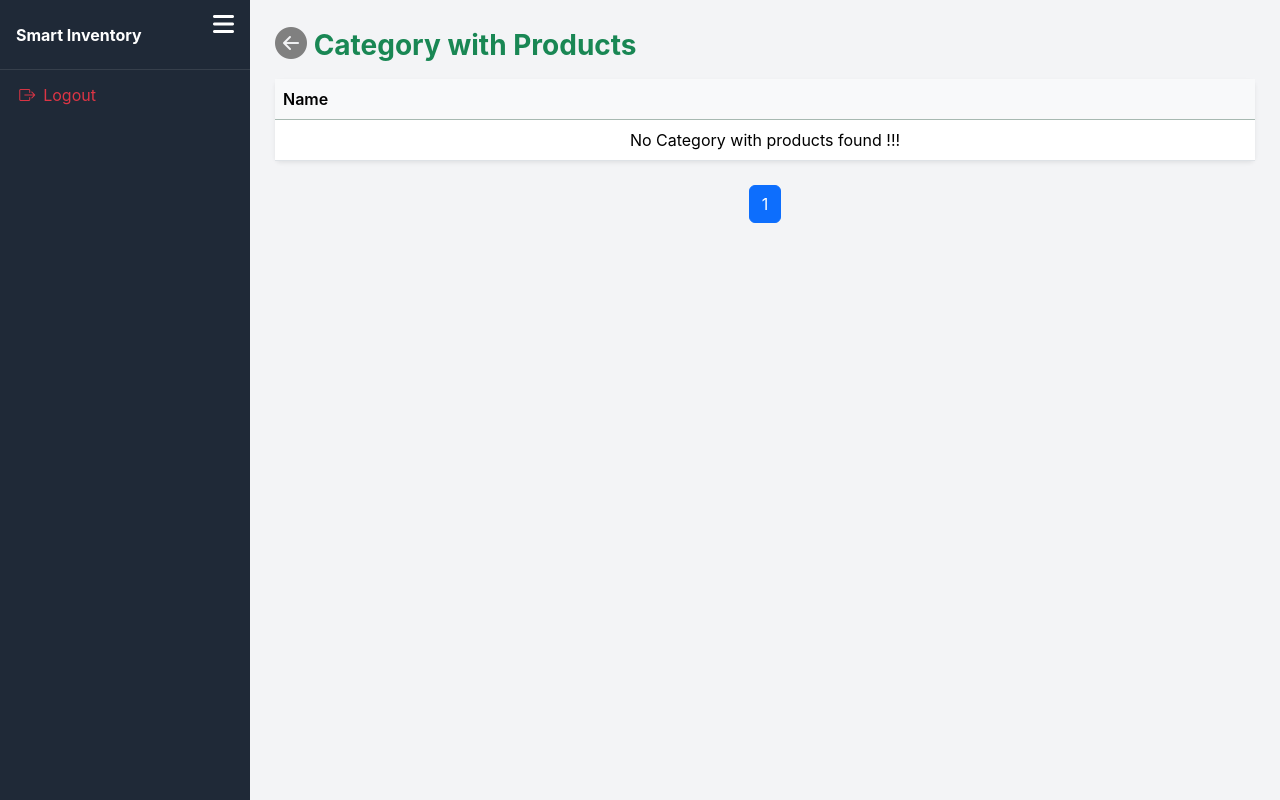
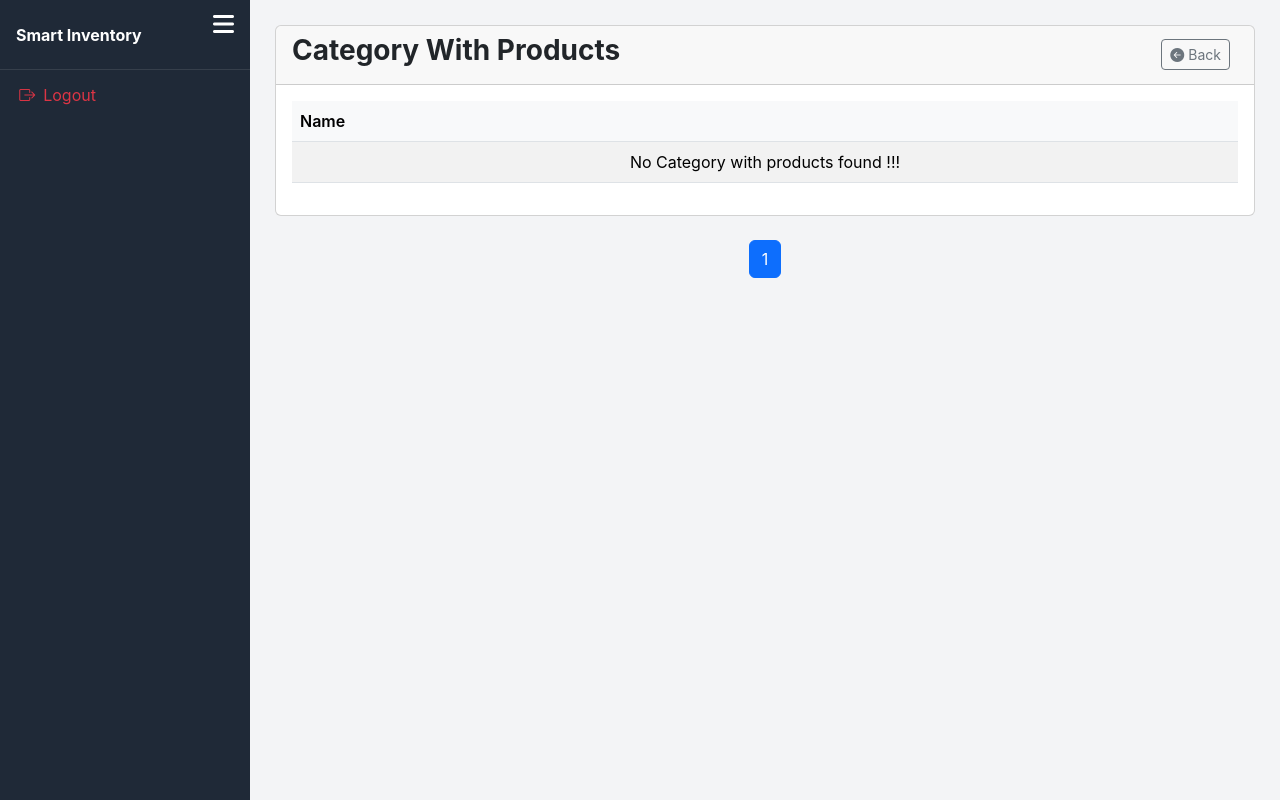
Before and after one commit to MahiKalavadia/inventory-management-system, a Django app: page /inventory/category/with-products/ in a window 1280 px wide. Run offline with Django 5.2, Linux system fonts and the light colour scheme; data that the repository does not hold is empty.

Commit message:
Changed the table structure

```diff
--- a/templates/inventory/category_with_products.html
+++ b/templates/inventory/category_with_products.html
@@ -12,16 +12,22 @@
     }
 
 </style>
-<h3 class="mb-3 text-success"><b><a href="{% url 'category_dashboard' %}" style="color: grey; font-size: 2rem;">
-        <i class="bi bi-arrow-left-circle-fill"></i></a>  Category with Products</b></h3>
-
-<table class="table table-hover align-middle bg-white shadow-sm rounded">
-    <thead class="table-success">
+<div class="card mb-4">
+   <div class="card-header d-flex justify-content-between align-items-center">
+           <h3><b>Category With Products</b></h3>
+           <div>
+              <a href="{% url 'category_dashboard' %}" class="btn btn-outline-secondary btn-sm me-2">
+                 <i class="bi bi-arrow-left-circle-fill"></i> Back
+              </a>
+          </div>
+        </div>
+        <div class="card-body">
+        <table class="table table-striped">
+            <thead>
                  <tr>
                    <th>Name</th>
                  </tr>
             </thead>
-
             <tbody>
         {% for product in page_obj %}
         <tr class="table-success">
@@ -34,6 +40,9 @@
         {% endfor %}
     </tbody>
         </table>
+    </div>
+</div>
+
 <!--Pagination-->
 <nav class="mt-4">
 <ul class="pagination justify-content-center">
```
Lines whose indentation alone changed are shown as unchanged.
